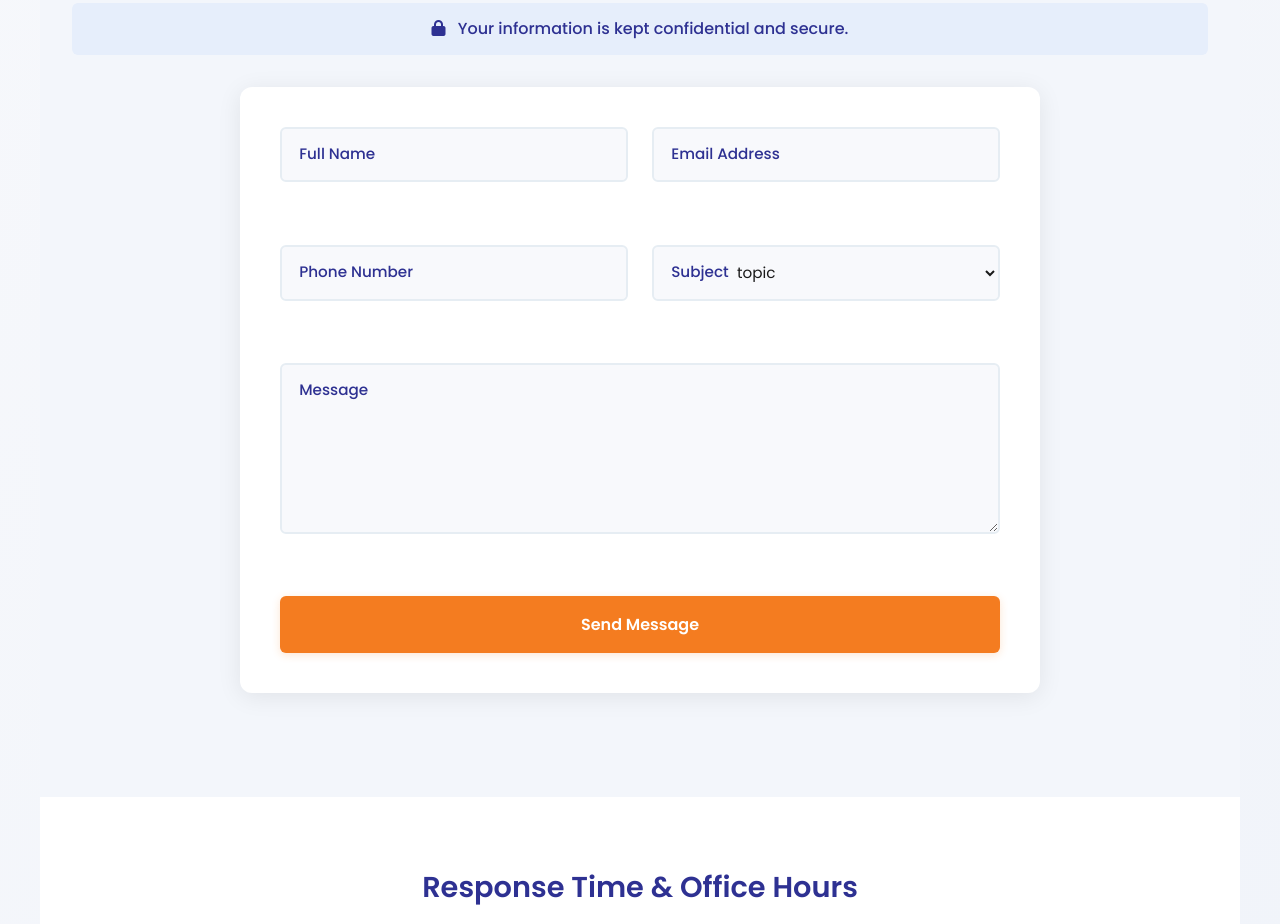
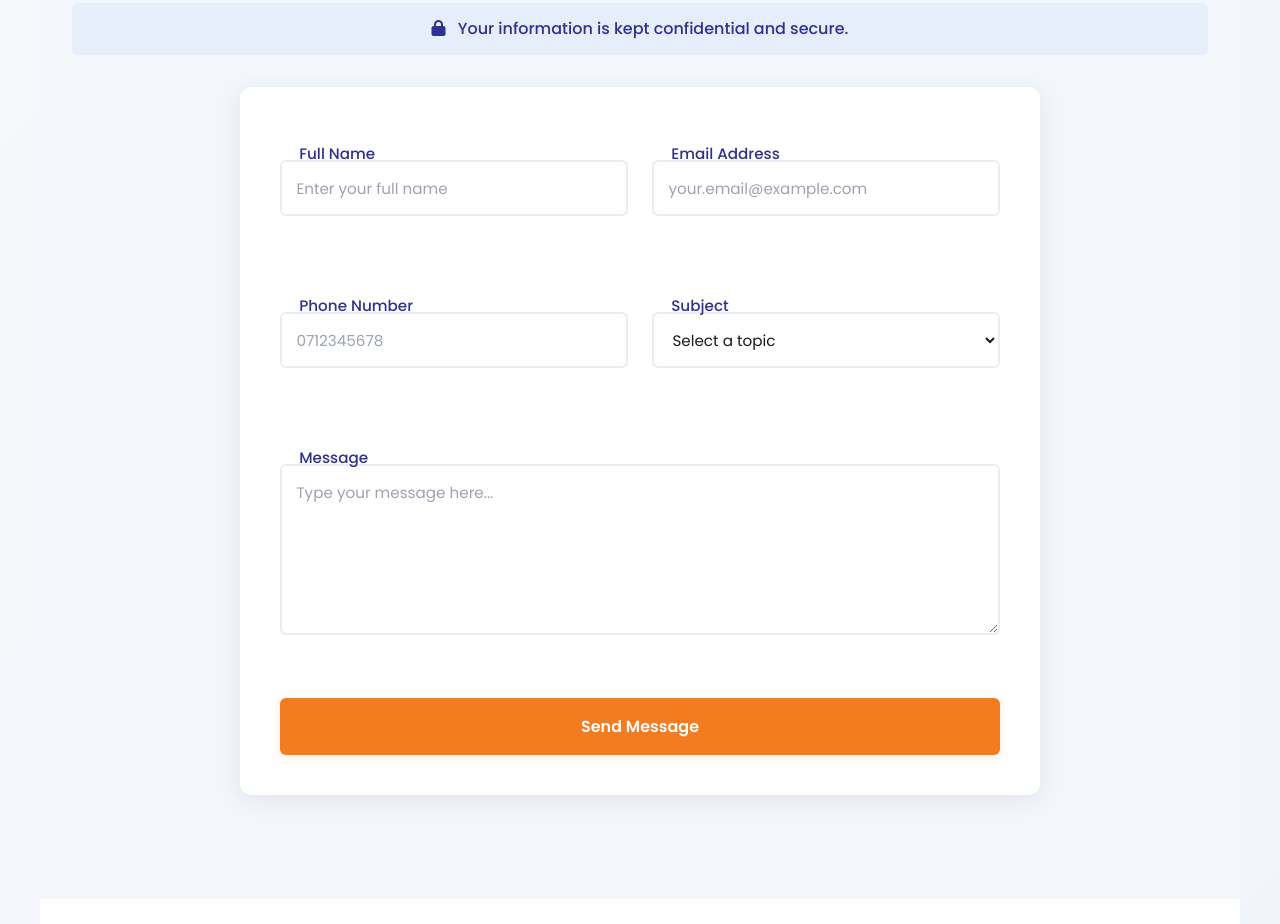
Before and after one commit to E-Thiira/weito-ventures-website, a website: page contact.html in a window 1280 px wide. Shown: the part 954-1878 px from the top of the page. Drawn offline with Linux system fonts and the light colour scheme.

Commit message:
Add placeholders and fix form input z-index stacking for proper text visibility

```diff
--- a/contact.html
+++ b/contact.html
@@ -76,17 +76,17 @@
           <div class="form-row">
             <div class="form-group">
               <label for="name">Full Name</label>
-              <input type="text" id="name" name="name" required />
+              <input type="text" id="name" name="name" placeholder="Enter your full name" required />
             </div>
             <div class="form-group">
               <label for="email">Email Address</label>
-              <input type="email" id="email" name="email" required />
+              <input type="email" id="email" name="email" placeholder="your.email@example.com" required />
             </div>
           </div>
           <div class="form-row">
             <div class="form-group">
               <label for="phone">Phone Number</label>
-              <input type="tel" id="phone" name="phone" required />
+              <input type="tel" id="phone" name="phone" placeholder="0712345678" required />
             </div>
             <div class="form-group">
               <label for="subject">Subject</label>
@@ -105,6 +105,7 @@
               id="message"
               name="message"
               rows="6"
+              placeholder="Type your message here..."
               required
             ></textarea>
           </div>
--- a/css/style.css
+++ b/css/style.css
@@ -1445,6 +1445,9 @@
   color: #2e3192;
   font-weight: 500;
   font-size: 0.95rem;
+  position: relative;
+  z-index: 1;
+  background: transparent;
 }
 
 .form-group input,
@@ -1457,8 +1460,10 @@
   font-size: 0.95rem;
   font-family: "Poppins", sans-serif;
   transition: all 0.3s ease;
-  background: #f8f9fc;
+  background: #ffffff;
   color: #1a1a1a;
+  position: relative;
+  z-index: 0;
 }
 
 .form-group input:focus,
```
